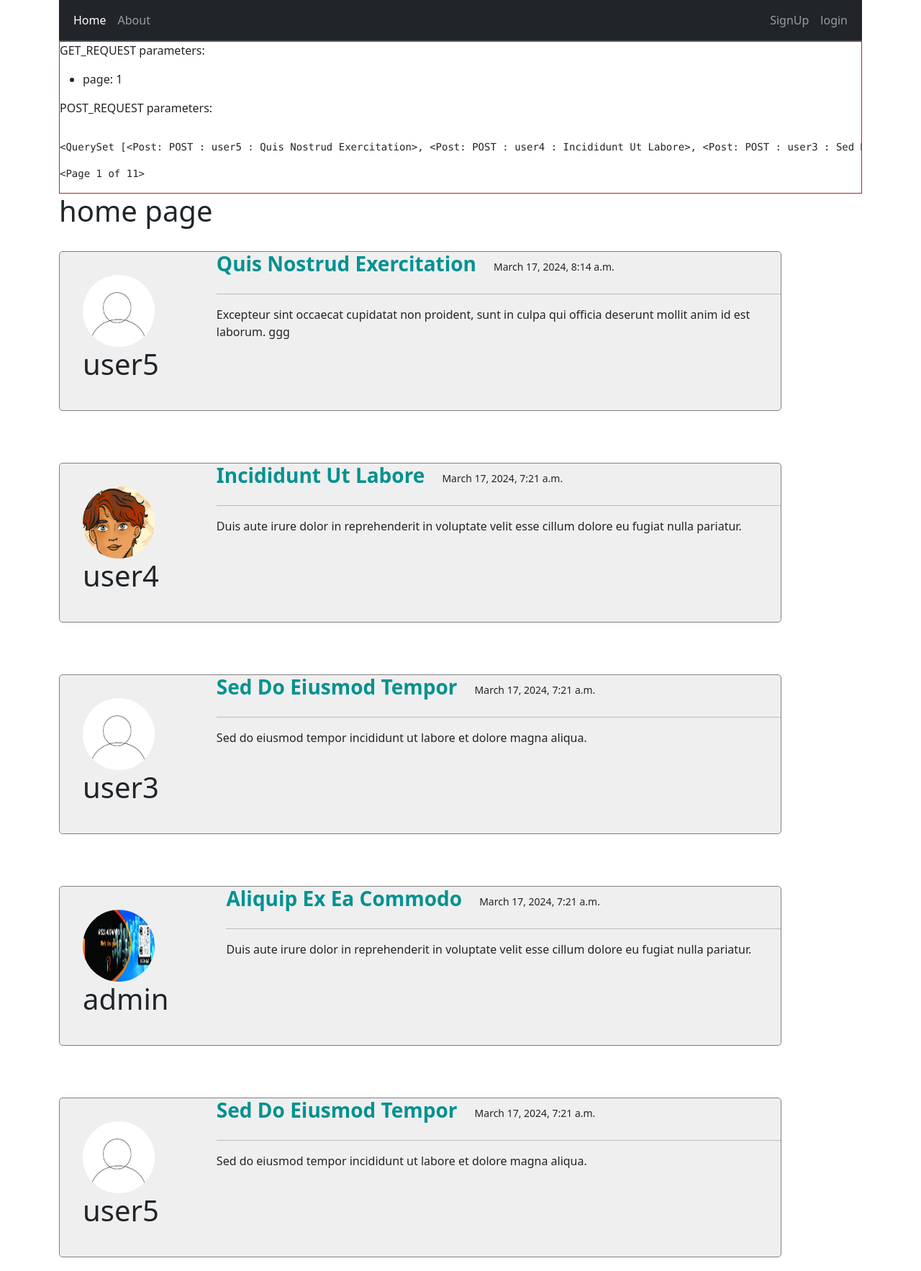
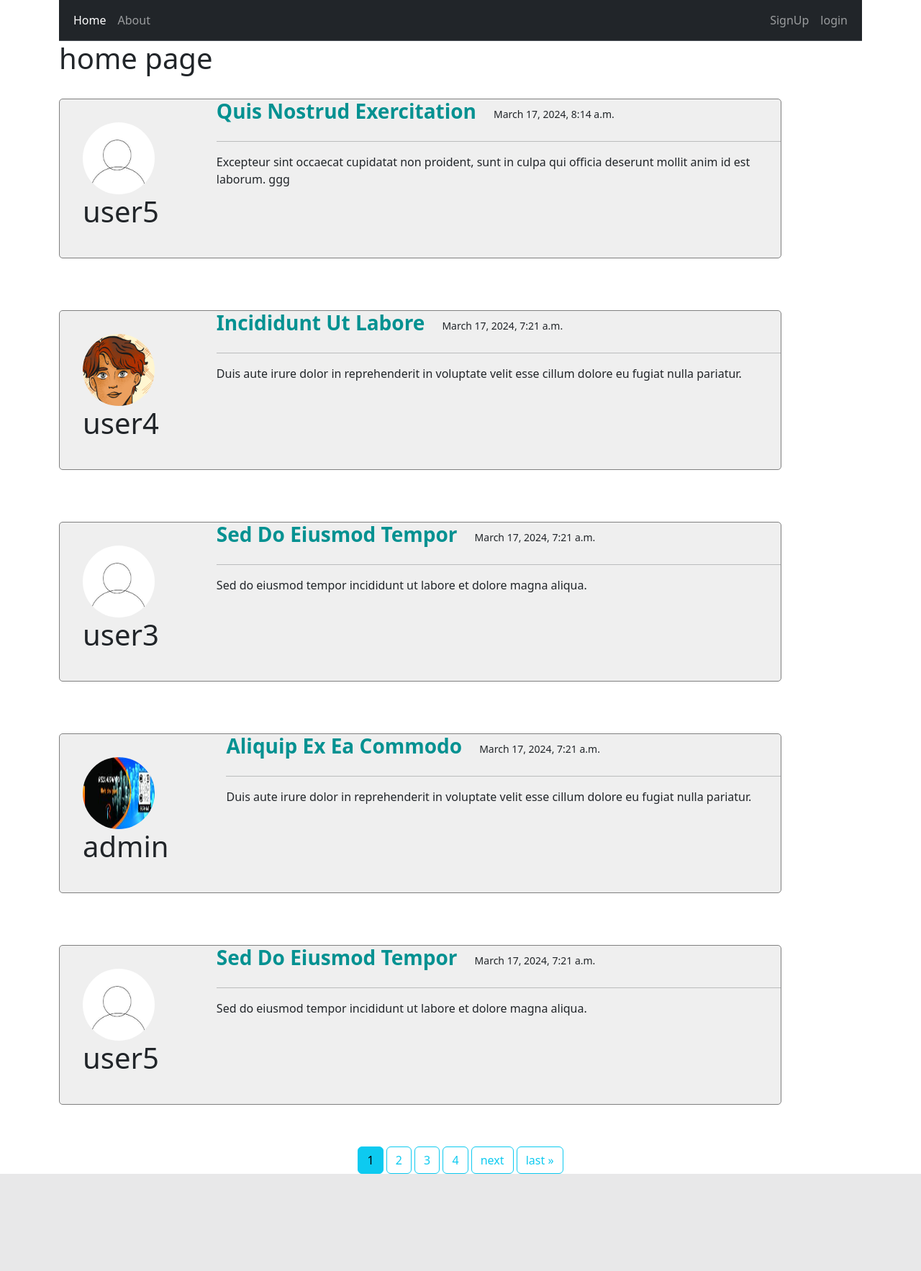
Before and after one commit to RezaAstaraki/Django-Tutorials, a Django app: page /?page=1 in a window 1280 px wide. Shown: the whole page at 72% size. After the commit the page ends 1631 px from the top, so only its background shows below. Run offline with Django 5.2, Linux system fonts and the light colour scheme; data comes from the database, SQL or seed files in the repository.

Commit message:
add paginator to home

```diff
--- a/django_project/mysite/home/templates/home/base.html
+++ b/django_project/mysite/home/templates/home/base.html
@@ -68,8 +68,8 @@
 
 
     </header>
-    <div style="border: 1px solid brown;">
-        <!-- Access GET parameters -->
+    <!-- <div style="border: 1px solid brown;">
+
         <p>GET_REQUEST parameters:</p>
         <ul>
             {% for key, value in request.GET.items %}
@@ -83,11 +83,14 @@
             {% endfor %}
         </ul>
 
-        <!-- Print the entire request object for debugging -->
         <pre>{{ context }}</pre>
         <pre>{{ object_list }}</pre>
         <pre>{{ page_obj }}</pre>
-    </div>
+        <pre>{{ page_obj.next }}</pre>
+        <pre>{{ paginator }}</pre>
+        <pre>{{ paginator.num_pages }}</pre>
+
+    </div> -->
 
 
     {% if messages %}
--- a/django_project/mysite/home/templates/home/home.html
+++ b/django_project/mysite/home/templates/home/home.html
@@ -5,7 +5,6 @@
         {% for post in posts %}
             <div class="post-card">
                 <div class="user-info">
-
                     <img class="profile-img" src="{{post.user.profile.image.url}}"/>
                     <h1 class="post-user">{{post.user}}</h1>
                 </div>
@@ -17,7 +16,6 @@
                             {% if post.user == request.user %}
                                 <a href="{% url 'post-delete' post.id %}" class="btn btn-outline-danger">Delete</a>
                                 <a href="{% url 'post-update' post.id %}" class="btn btn-outline-info">edit</a>
-
                             {% endif %}
                         </div>
                     </div>
@@ -26,6 +24,37 @@
                 </div>
             </div>
         {% endfor %}
+
+        <div class="pagination">
+            <span class="step-links">
+                {% if page_obj.has_previous %}
+                    <a class="btn btn-outline-info" href="?page=1">&laquo; first</a>
+                    <a class="btn btn-outline-info"  href="?page={{ page_obj.previous_page_number }}">previous</a>
+                {% endif %}
+
+                <span class="current">
+                    {% for page_num in paginator.page_range %}
+                    {% if page_obj.number|add:"-3" <= page_num and page_obj.number|add:"3" >= page_num %}
+                        {% if  page_num == page_obj.number%}
+                            <a class="btn btn-info"
+                                href="?page={{ page_num }}">{{page_num}}</a>
+                        {% else %}
+                            <a class="btn btn-outline-info"
+                                href="?page={{ page_num }}">{{page_num}}</a>
+                        {% endif %}
+                    {% endif %}
+                {% endfor %}
+                </span>
+
+                {% if page_obj.has_next %}
+                    <a class="btn btn-outline-info"  href="?page={{ page_obj.next_page_number }}">next</a>
+                    <a class="btn btn-outline-info"  href="?page={{ paginator.num_pages }}">last &raquo;</a>
+                {% endif %}
+            </span>
+        </div>
+
     </div>
 
+
+
 {% endblock main_content %}
--- a/django_project/mysite/static/main.css
+++ b/django_project/mysite/static/main.css
@@ -73,3 +73,11 @@
     font-weight: bold;
     color: rgb(3, 145, 145);
 }
+.pagination{
+    margin-top: 10px;
+    width: 100%;
+    display: flex;
+    flex-direction: row;
+    align-items: center;
+    justify-content: center;
+}
```
